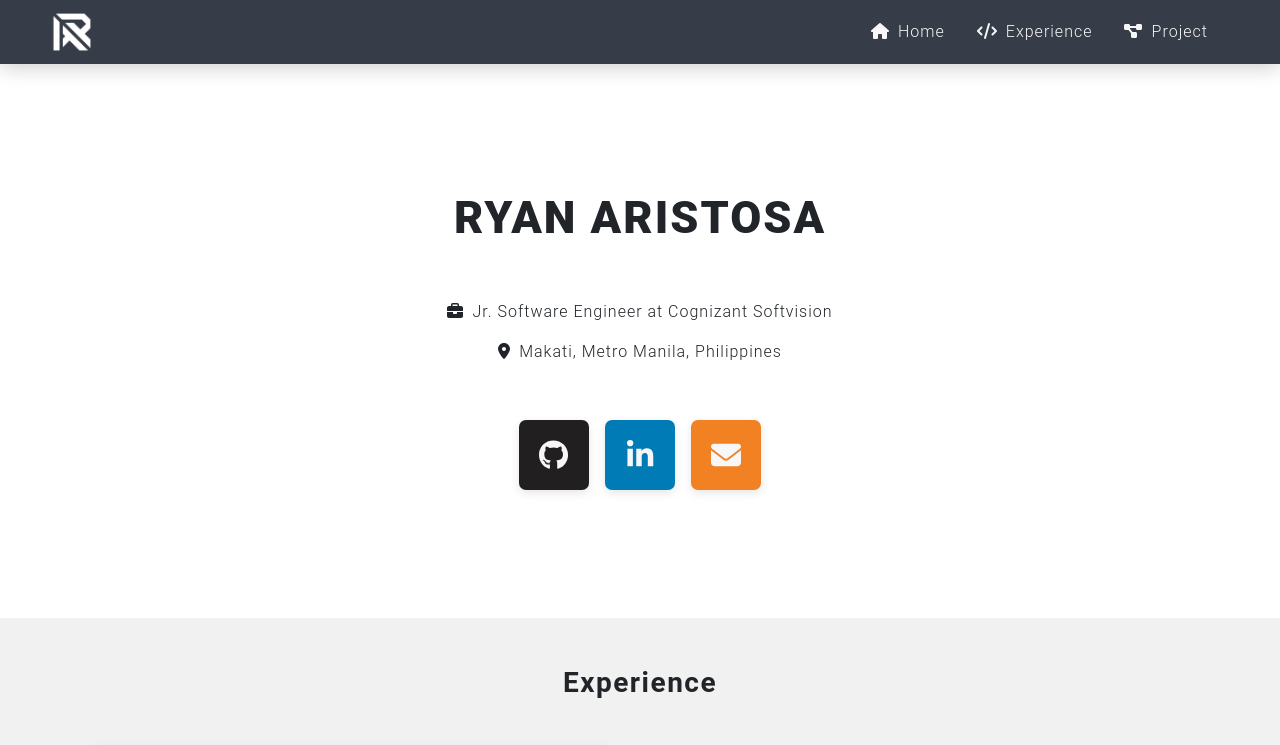
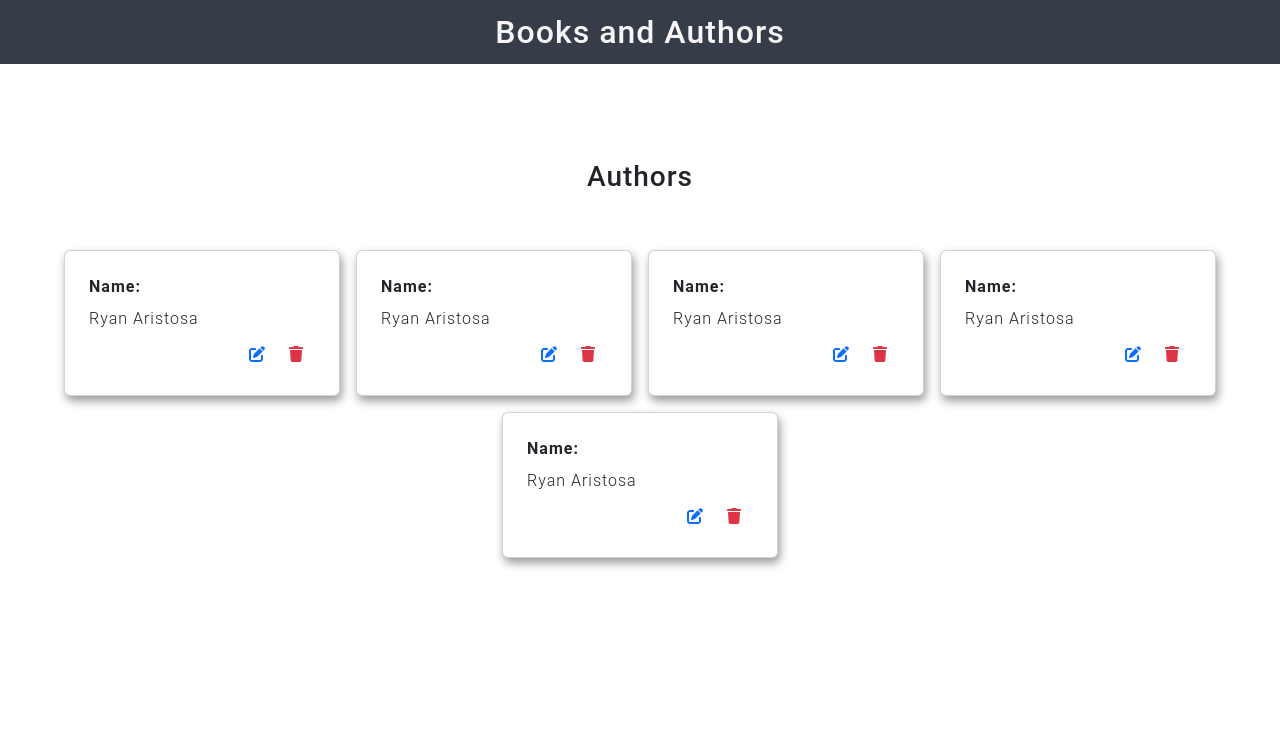
Before and after one commit to ryan-aristosa/ryan-aristosa.github.io, a React (Create React App) app: page /books-and-authors in a window 1280 px wide. Shown: the top 745 px of the page. Built offline with nearby package versions, Linux system fonts and the light colour scheme; no server answers.

Commit message:
Connect front end to back end with get request

```diff
--- a/package.json
+++ b/package.json
@@ -6,9 +6,11 @@
     "@testing-library/jest-dom": "^5.16.5",
     "@testing-library/react": "^13.4.0",
     "@testing-library/user-event": "^13.5.0",
+    "axios": "^1.2.2",
     "bootstrap": "^5.2.3",
     "react": "^18.2.0",
     "react-dom": "^18.2.0",
+    "react-router-dom": "^6.6.1",
     "react-scripts": "^5.0.1",
     "sass": "^1.57.1",
     "web-vitals": "^2.1.4"
--- /dev/null
+++ b/src/apis/authors.js
@@ -0,0 +1,11 @@
+import axios from 'axios';
+
+const BASE_URL = 'http://localhost:8081/authors';
+
+export default axios.create({
+	baseURL: BASE_URL,
+	headers: {
+		'Content-Type': 'application/json',
+		'Accept': 'application/json'
+	}
+});
--- a/src/components/App.js
+++ b/src/components/App.js
@@ -1,22 +1,39 @@
+import { BrowserRouter, Route, Routes } from 'react-router-dom';
 import '../styles/App.scss';
+import BooksAndAuthors from './BooksAndAuthors';
 import Content from './Content';
 import Footer from './Footer'
 import Navigation from './Navigation.js';
 
 // Navigation
-const navObj = {
+const NAV_OBJ = {
 	home: 'fa-solid fa-house',
 	experience: 'fa-solid fa-code',
 	project: 'fa-solid fa-diagram-project'
 };
 
+// Landing
+const LANDING = (
+	<div>
+		<Navigation navObj={NAV_OBJ} />
+		<Content />
+		<Footer />
+	</div>
+);
+
 function App() {
 	return (
-		<div>
-			<Navigation navObj={navObj} />
-			<Content />
-			<Footer />
-		</div>
+		// <div>
+		// 	<Navigation navObj={navObj} />
+		// 	<Content />
+		// 	<Footer />
+		// </div>
+		<BrowserRouter>
+			<Routes>
+				<Route path='/' element={LANDING} />
+				<Route path='/books-and-authors' element={<BooksAndAuthors />} />
+			</Routes>
+		</BrowserRouter>
 	);
 }
 
--- /dev/null
+++ b/src/components/BooksAndAuthors.js
@@ -0,0 +1,109 @@
+import React from 'react';
+import '../styles/BooksAndAuthors.scss';
+import ProjectTitle from './ProjectTitle';
+import axios from '../apis/authors';
+import useAxios from '../hooks/useAxios';
+
+function BooksAndAuthors() {
+	const [authors, error, loading, refetch] = useAxios({
+		axiosInstance: axios,
+		method: 'GET',
+		url: '/',
+		requestConfig: {
+			headers: {
+				'Content-Language': 'en-US'
+			}
+		}
+	});
+
+	return (
+		<div className='books-and-authors'>
+			<ProjectTitle title='Books and Authors' />
+			<div className='mw-1200 my-5 mx-auto py-5 px-3'>
+				<h3 className='text-center'>Authors</h3>
+				<div className='d-flex justify-content-center flex-wrap mt-5 w-100'>
+					<div className='card-container d-flex'>
+						<div className='card w-100 rounded m-2 p-2'>
+							<div className='card-body'>
+								<p className='p-0 m-0'>Name:</p>
+								<p className='p-0 mt-2 mb-0 mx-0'>Ryan Aristosa</p>
+								<div className='mt-2 d-flex justify-content-end'>
+									<div className='d-inline px-2 py-1 mx-1 text-primary'>
+										<i className='fa-solid fa-pen-to-square'></i>
+									</div>
+									<div className='d-inline px-2 py-1 mx-1 text-danger'>
+										<i className='fa-solid fa-trash'></i>
+									</div>
+								</div>
+							</div>
+						</div>
+					</div>
+					<div className='card-container d-flex'>
+						<div className='card w-100 rounded m-2 p-2'>
+							<div className='card-body'>
+								<p className='p-0 m-0'>Name:</p>
+								<p className='p-0 mt-2 mb-0 mx-0'>Ryan Aristosa</p>
+								<div className='mt-2 d-flex justify-content-end'>
+									<div className='d-inline px-2 py-1 mx-1 text-primary'>
+										<i className='fa-solid fa-pen-to-square'></i>
+									</div>
+									<div className='d-inline px-2 py-1 mx-1 text-danger'>
+										<i className='fa-solid fa-trash'></i>
+									</div>
+								</div>
+							</div>
+						</div>
+					</div>
+					<div className='card-container d-flex'>
+						<div className='card w-100 rounded m-2 p-2'>
+							<div className='card-body'>
+								<p className='p-0 m-0'>Name:</p>
+								<p className='p-0 mt-2 mb-0 mx-0'>Ryan Aristosa</p>
+								<div className='mt-2 d-flex justify-content-end'>
+									<div className='d-inline px-2 py-1 mx-1 text-primary'>
+										<i className='fa-solid fa-pen-to-square'></i>
+									</div>
+									<div className='d-inline px-2 py-1 mx-1 text-danger'>
+										<i className='fa-solid fa-trash'></i>
+									</div>
+								</div>
+							</div>
+						</div>
+					</div><div className='card-container d-flex'>
+						<div className='card w-100 rounded m-2 p-2'>
+							<div className='card-body'>
+								<p className='p-0 m-0'>Name:</p>
+								<p className='p-0 mt-2 mb-0 mx-0'>Ryan Aristosa</p>
+								<div className='mt-2 d-flex justify-content-end'>
+									<div className='d-inline px-2 py-1 mx-1 text-primary'>
+										<i className='fa-solid fa-pen-to-square'></i>
+									</div>
+									<div className='d-inline px-2 py-1 mx-1 text-danger'>
+										<i className='fa-solid fa-trash'></i>
+									</div>
+								</div>
+							</div>
+						</div>
+					</div><div className='card-container d-flex'>
+						<div className='card w-100 rounded m-2 p-2'>
+							<div className='card-body'>
+								<p className='p-0 m-0'>Name:</p>
+								<p className='p-0 mt-2 mb-0 mx-0'>Ryan Aristosa</p>
+								<div className='mt-2 d-flex justify-content-end'>
+									<div className='d-inline px-2 py-1 mx-1 text-primary'>
+										<i className='fa-solid fa-pen-to-square'></i>
+									</div>
+									<div className='d-inline px-2 py-1 mx-1 text-danger'>
+										<i className='fa-solid fa-trash'></i>
+									</div>
+								</div>
+							</div>
+						</div>
+					</div>
+				</div>
+			</div>
+		</div>
+	);
+}
+
+export default BooksAndAuthors;
--- a/src/components/Content.js
+++ b/src/components/Content.js
@@ -4,7 +4,7 @@ import Home from './Home';
 import Project from './Project';
 
 // Experience
-const timelineObj = [
+const TIMELINE_OBJ = [
 	[
 		'October 2022 - Present',
 		'left',
@@ -29,7 +29,7 @@ function Content() {
 	return(
 		<div className='content'>
 			<Home />
-			<Experience timelineObj={timelineObj} />
+			<Experience timelineObj={TIMELINE_OBJ} />
 			<Project />
 		</div>
 	);
--- a/src/components/Navigation.js
+++ b/src/components/Navigation.js
@@ -4,28 +4,28 @@ import React from 'react';
 
 function Navigation(props) {
 	React.useEffect(() => {
-		const hamburger = document.querySelector('.hamburger');
-		const navLinks = document.querySelector('nav ul');
-		const links = document.querySelectorAll('nav ul li');
+		const HAMBURGER = document.querySelector('.hamburger');
+		const NAV_LINKS = document.querySelector('nav ul');
+		const LINKS = document.querySelectorAll('nav ul li');
 
-		hamburger.addEventListener('click', () => {
-			navLinks.classList.toggle('nav-open');
+		HAMBURGER.addEventListener('click', () => {
+			NAV_LINKS.classList.toggle('nav-open');
 
-			links.forEach(link => {
+			LINKS.forEach(link => {
 				link.classList.toggle('nav-fade');
 			});
 
-			hamburger.classList.toggle('nav-toggle');
+			HAMBURGER.classList.toggle('nav-toggle');
 		});
 
-		navLinks.addEventListener('click', () => {
-			navLinks.classList.toggle('nav-open');
+		NAV_LINKS.addEventListener('click', () => {
+			NAV_LINKS.classList.toggle('nav-open');
 
-			links.forEach(link => {
+			LINKS.forEach(link => {
 				link.classList.toggle('nav-fade');
 			});
 
-			hamburger.classList.toggle('nav-toggle');
+			HAMBURGER.classList.toggle('nav-toggle');
 		});
 	});
 
--- a/src/components/Project.js
+++ b/src/components/Project.js
@@ -29,7 +29,7 @@ function Project() {
 									</div>
 									<div className='w-50 ps-2'>
 										<a
-											href='http://localhost:8081/authors'
+											href='/books-and-authors'
 											rel='noreferrer'
 											target='_blank'
 											className='btn w-100 h-100'
--- /dev/null
+++ b/src/components/ProjectTitle.js
@@ -0,0 +1,9 @@
+function ProjectTitle(props) {
+	return(
+		<header className='bc-dcb h-100 d-flex align-items-center justify-content-center'>
+			<h2 className='c-eb m-0'>{props.title}</h2>
+		</header>
+	);
+}
+
+export default ProjectTitle;
--- /dev/null
+++ b/src/hooks/useAxios.js
@@ -0,0 +1,45 @@
+import { useState, useEffect } from "react";
+
+const useAxios = (configObj) => {
+	const {
+		axiosInstance,
+		method,
+		url,
+		requestConfig = {}
+	} = configObj;
+
+	const [response, setResponse] = useState([]);
+	const [error, setError] = useState('');
+	const [loading, setLoading] = useState(true);
+	const [reload, setReload] = useState(0);
+
+	const refetch = () => setReload(prev => prev + 1);
+
+	useEffect(() => {
+		const controller = new AbortController();
+
+		const fetchData = async () => {
+			try {
+				const res = await axiosInstance[method.toLowerCase()](url, {
+					...requestConfig,
+					signal: controller.signal
+				});
+				// console.log(res);
+				setResponse(res.data);
+			} catch (err) {
+				console.log(err.message);
+				setError(err.message);
+			} finally {
+				setLoading(false);
+			}
+		}
+
+		fetchData();
+
+		return () => controller.abort();
+	}, [reload]);
+
+	return [response, error, loading, refetch];
+}
+
+export default useAxios;
--- /dev/null
+++ b/src/styles/BooksAndAuthors.scss
@@ -0,0 +1,64 @@
+.books-and-authors {
+	height: 64px;
+
+	.mw-1200 {
+		div {
+			.card-container {
+				width: 25%;
+
+				.card {
+					box-shadow: 2px 5px 10px rgba(0, 0, 0, 0.4);
+					cursor: pointer;
+					transition-duration: 0.4s;
+
+					.card-body {
+						p:nth-child(1) {
+							font-weight: 600;
+						}
+					}
+				}
+
+				.card:hover {
+					transform: scale(1.05);
+					transition-duration: 0.4s;
+				}
+			}
+		}
+	}
+}
+
+@media screen and (max-width: 992px) {
+	.books-and-authors {
+		.mw-1200 {
+			div {
+				.card-container {
+					width: 33.33%;
+				}
+			}
+		}
+	}
+}
+
+@media screen and (max-width: 768px) {
+	.books-and-authors {
+		.mw-1200 {
+			div {
+				.card-container {
+					width: 50%;
+				}
+			}
+		}
+	}
+}
+
+@media screen and (max-width: 425px) {
+	.books-and-authors {
+		.mw-1200 {
+			div {
+				.card-container {
+					width: 100%;
+				}
+			}
+		}
+	}
+}
--- a/src/styles/Project.scss
+++ b/src/styles/Project.scss
@@ -9,7 +9,7 @@ $color-earthborn-bugle: #F7F7F7;
 
 				.card {
 					background-color: $color-cyan;
-					box-shadow: 0 3px 10px rgba(0, 0, 0, 0.1);
+					box-shadow: 3px 5px 20px rgba(0, 0, 0, 0.5);
 					transition-duration: 0.4s;
 
 					.card-body {
```
Also changed, not shown: 1 other file (tests, documents, lock files or other folders).
